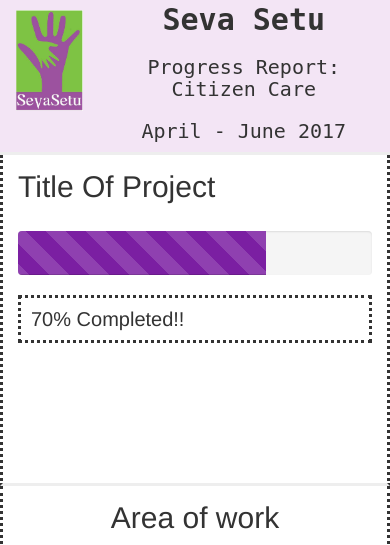
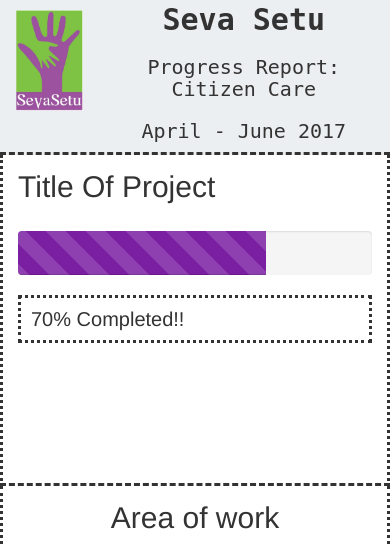
Before and after one commit to seva-setu/fundraiser-report-card, a PHP site: page / in a window 390 px wide. Shown: the top 545 px of the page. Run offline with PHP 8.4, Linux system fonts and the light colour scheme; some libraries are stand-ins or nearby versions.

Commit message:
changed background color and border style

```diff
--- a/index.php
+++ b/index.php
@@ -44,7 +44,7 @@
 	</style>
 </head>
 <body>
-	<div class="container-fluid" style="background-color:#f3e5f5;border-block-end-style: inset;" >
+	<div class="container-fluid" style="background-color:#eceff1;border-block-end-style: dashed;" >
 		<div class="row">
 			<div class="col-xs-3">
 				<img class="img-responsive" src="img/logo.jpg" height=100 width=75 style="position: relative;left:1%;margin-top:1em;"></img>
@@ -60,7 +60,7 @@
 	</div>
 	<div class="container-fluid">
 		<div class="row">
-			<div class="col-sm-7 button-wrapper" style="border-block-end-style: inset;border-right-style: dotted;border-left-style: dotted;">
+			<div class="col-sm-7 button-wrapper" style="border-block-end-style: dashed;border-right-style: dotted;border-left-style: dotted;">
 				<h1 style="margin:0 auto;padding-top: 0.5em;">Title Of Project</h1>
 				<br>
 				<br>
@@ -75,7 +75,7 @@
   				<br>
   				<br>
 			</div>
-			<div class="col-sm-5 div3" style="border-block-end-style: inset;border-right-style: dotted;">
+			<div class="col-sm-5 div3" style="border-block-end-style: dashed;border-right-style: dotted;">
 				<h1 style="text-align:center;margin:0 auto;padding-top: 0.5em;">Area of work</h1>
 				<br>
 
```
